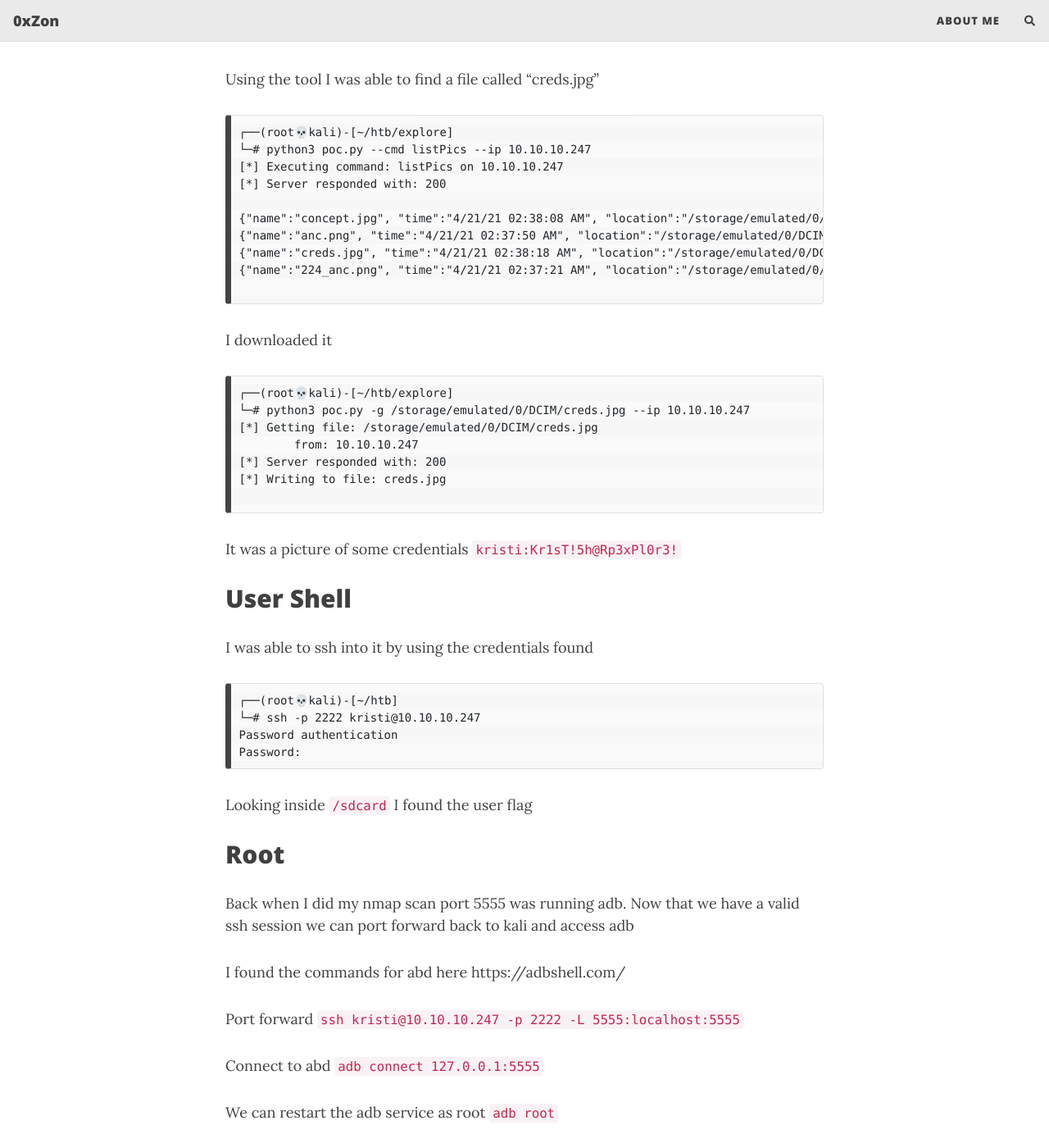
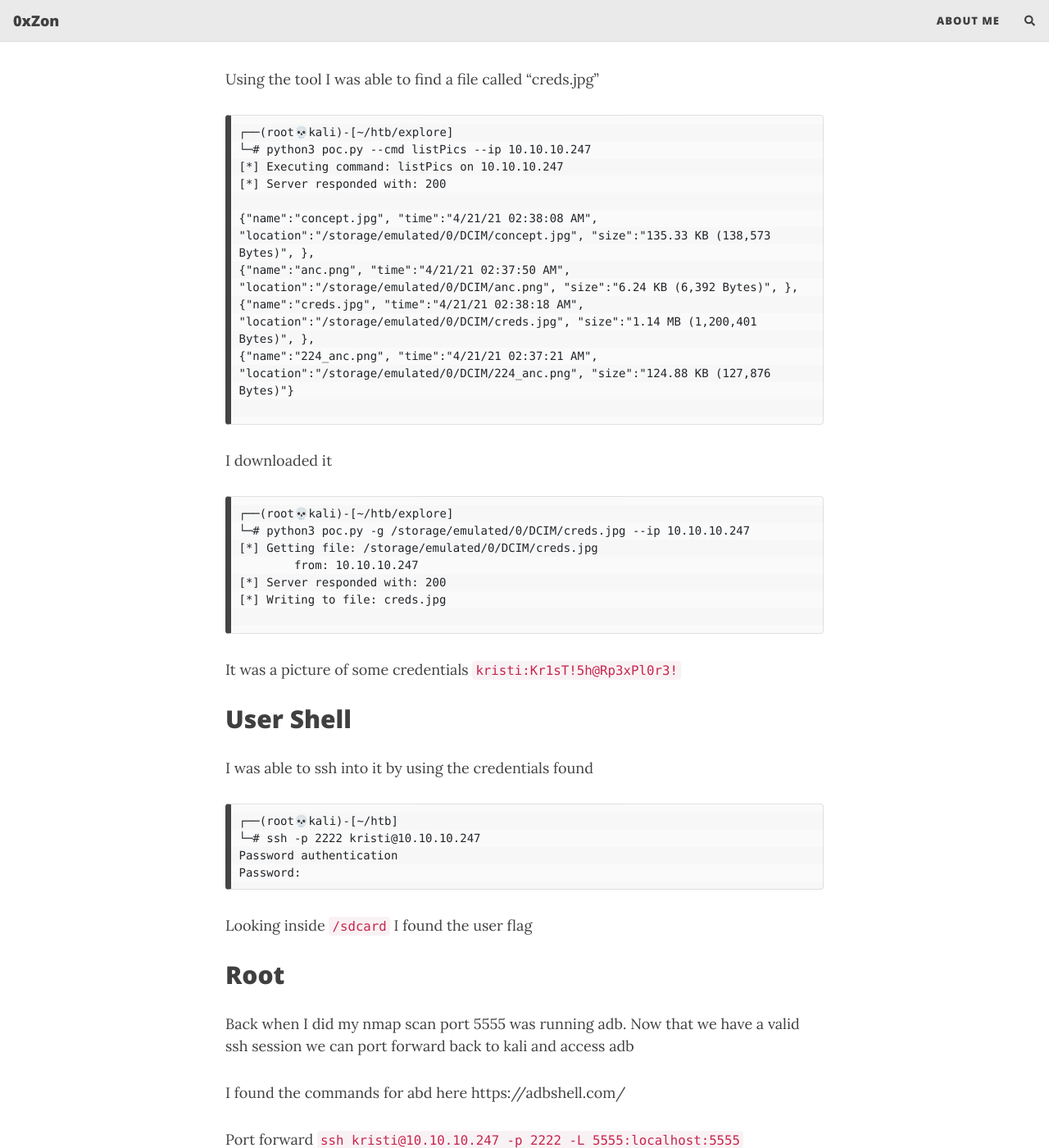
Before and after one commit to 0xZon/0xZon.github.io, a Jekyll site: the page built from _posts/2021-10-30-HTB-Explore.md, in a window 1280 px wide and 1400 px high, scrolled down 1559 px. Shown: the whole window at 82% size. Built offline with Jekyll 4.4.1, drawn with Linux system fonts in a browser that asks for light colours; nearby versions of some CDN libraries; comment, search, counter and statistics services are not loaded.

Commit message:
Update beautifuljekyll.css

```diff
--- a/assets/css/beautifuljekyll.css
+++ b/assets/css/beautifuljekyll.css
@@ -9,6 +9,8 @@ layout: null
 html {
   font-size: 100%
 }
+
+
 
 body {
   font-family: 'Lora', 'Times New Roman', serif;
@@ -106,6 +108,10 @@ img {
 .linked-section {
   padding-top: 3.75rem;
   margin-top: -1.5625rem;
+}
+
+.highlight pre{
+  white-space: pre-wrap;
 }
 
 /* Comments */
```
